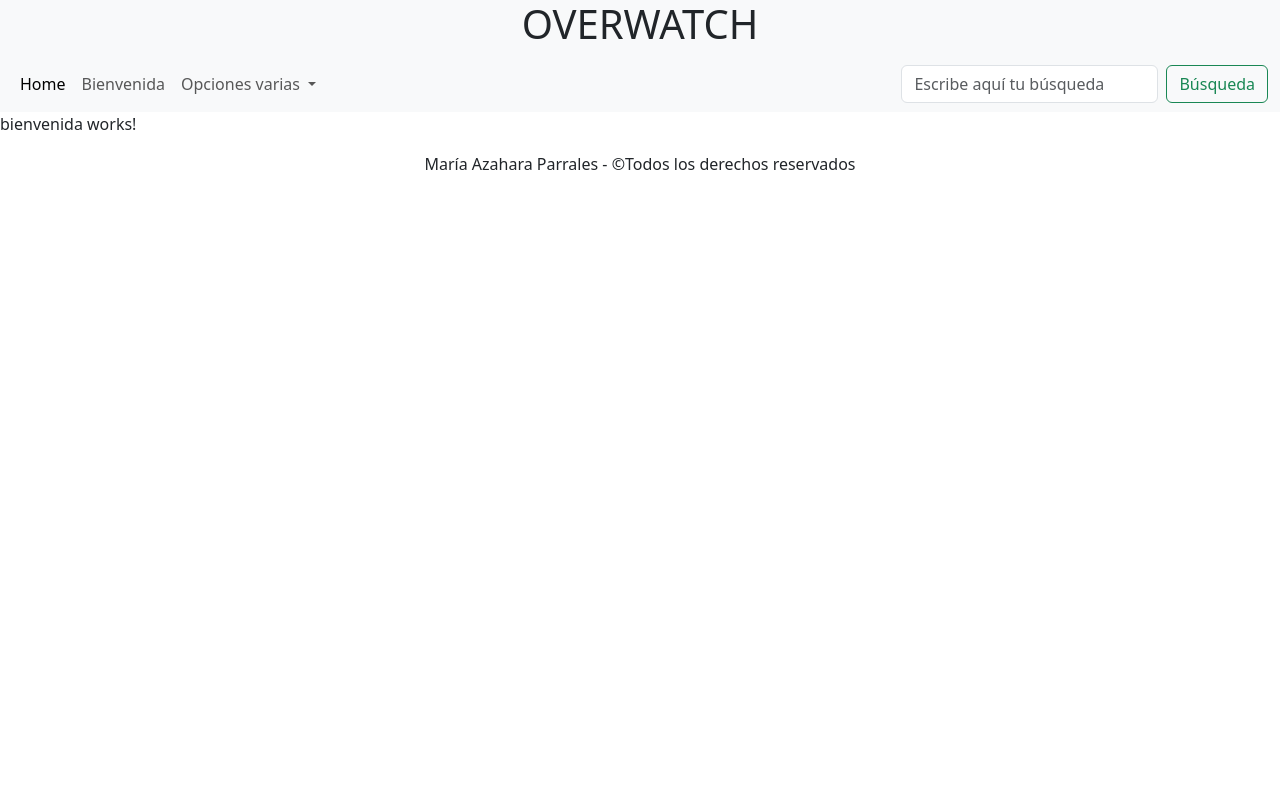
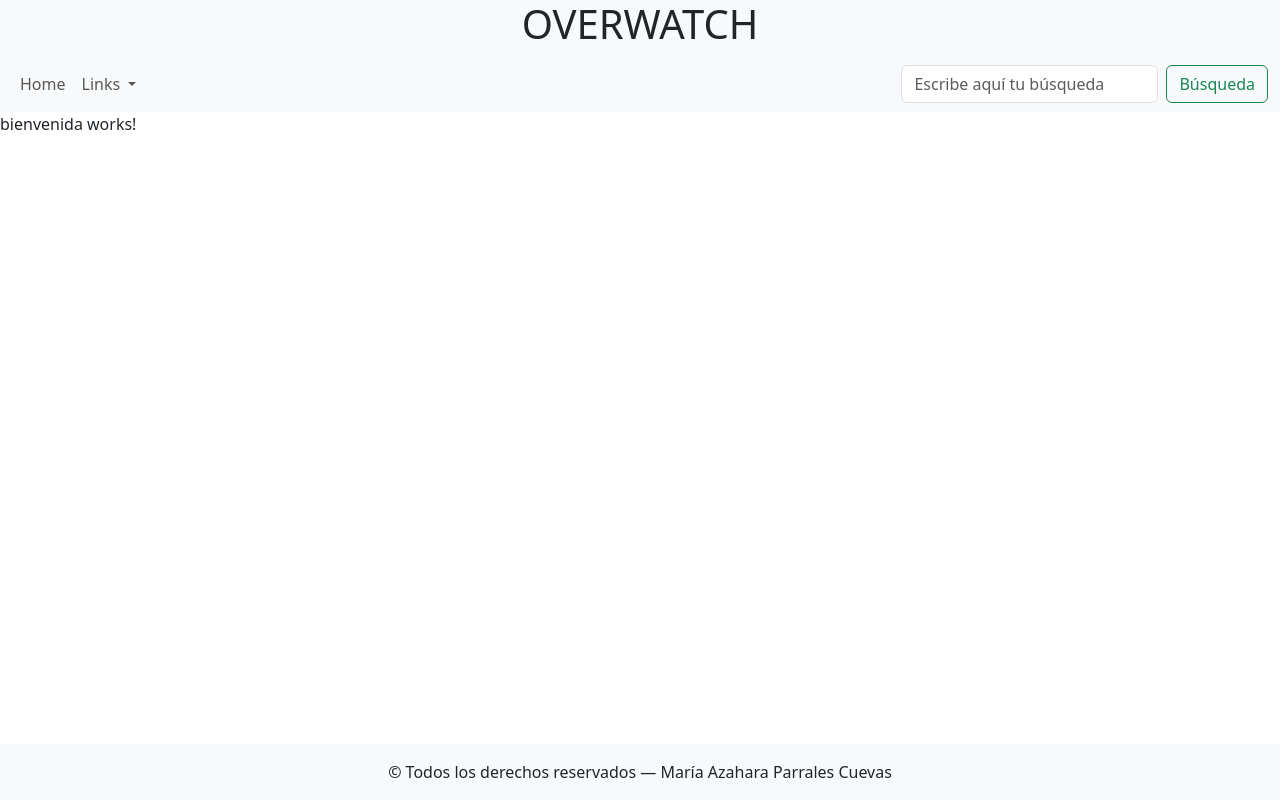
Before and after one commit to Eidrial/practica-angular-maparrales, an Angular app: page /bienvenida in a window 1280 px wide. Built offline with nearby package versions, Linux system fonts and the light colour scheme.

Commit message:
Añadido cosas a overwatch.service.ts y también añadido código a pagina-no-encontrada404.component.html

```diff
--- a/src/app/app.component.html
+++ b/src/app/app.component.html
@@ -6,22 +6,15 @@
       <div class="collapse navbar-collapse" id="navbarScroll">
         <ul class="navbar-nav me-auto my-2 my-lg-0 navbar-nav-scroll" style="--bs-scroll-height: 100px;">
           <li class="nav-item">
-            <a class="nav-link active" aria-current="page" href="#">Home</a>
-          </li>
-          <li class="nav-item">
-            <a class="nav-link" routerLink="/bienvenida">Bienvenida</a>
+            <a class="nav-link" routerLink="/bienvenida">Home</a>
           </li>
           <li class="nav-item dropdown">
             <a class="nav-link dropdown-toggle" href="#" role="button" data-bs-toggle="dropdown" aria-expanded="false">
-              Opciones varias
+              Links
             </a>
             <ul class="dropdown-menu">
               <li><a class="dropdown-item" routerLink="/busqueda">Búsquedas</a></li>
               <li><a class="dropdown-item" routerLink="/acercade">Acerca de</a></li>
-              <!--<li>
-                <hr class="dropdown-divider">
-              </li>
-              <li><a class="dropdown-item" href="#">Something else here</a></li>-->
             </ul>
           </li>
         </ul>
@@ -38,6 +31,6 @@
   <router-outlet></router-outlet>
 </main>
 
-<footer>
-  <p class="text-center">María Azahara Parrales - &copy;Todos los derechos reservados</p>
+<footer class="bg-body-tertiary text-center py-3 fixed-bottom">
+  <p class="mb-0">&copy; Todos los derechos reservados ― María Azahara Parrales Cuevas</p>
 </footer>
--- a/src/app/app.module.ts
+++ b/src/app/app.module.ts
@@ -7,6 +7,7 @@ import { PaginaNoEncontrada404Component } from './pagina-no-encontrada404/pagina
 import { AcercaDeComponent } from './acerca-de/acerca-de.component';
 import { BienvenidaComponent } from './bienvenida/bienvenida.component';
 import { BusquedaAlApiComponent } from './busqueda-al-api/busqueda-al-api.component';
+import { provideHttpClient } from '@angular/common/http';
 
 @NgModule({
   declarations: [
@@ -20,7 +21,7 @@ import { BusquedaAlApiComponent } from './busqueda-al-api/busqueda-al-api.compon
     BrowserModule,
     AppRoutingModule
   ],
-  providers: [],
+  providers: [provideHttpClient()],
   bootstrap: [AppComponent]
 })
 export class AppModule { }
--- a/src/app/overwatch.service.ts
+++ b/src/app/overwatch.service.ts
@@ -1,9 +1,12 @@
+import { HttpClient } from '@angular/common/http';
 import { Injectable } from '@angular/core';
+
+const URL_BASE = "https://overfast-api.tekrop.fr/";
 
 @Injectable({
   providedIn: 'root'
 })
 export class OverwatchService {
 
-  constructor() { }
+  constructor(private httpclient: HttpClient) { }
 }
--- a/src/app/pagina-no-encontrada404/pagina-no-encontrada404.component.html
+++ b/src/app/pagina-no-encontrada404/pagina-no-encontrada404.component.html
@@ -1 +1,9 @@
-<p>pagina-no-encontrada404 works!</p>
+<div class="container text-center mt-5">
+    <div class="row">
+        <div class="col-md-12">
+            <h1 class="display-1">404</h1>
+            <h2 class="display-4 text-muted">Página no encontrada</h2>
+            <a routerLink="/bienvenida" class="btn btn-outline-dark mt-3 w-25">VOLVER AL INICIO</a>
+        </div>
+    </div>
+</div>
```
